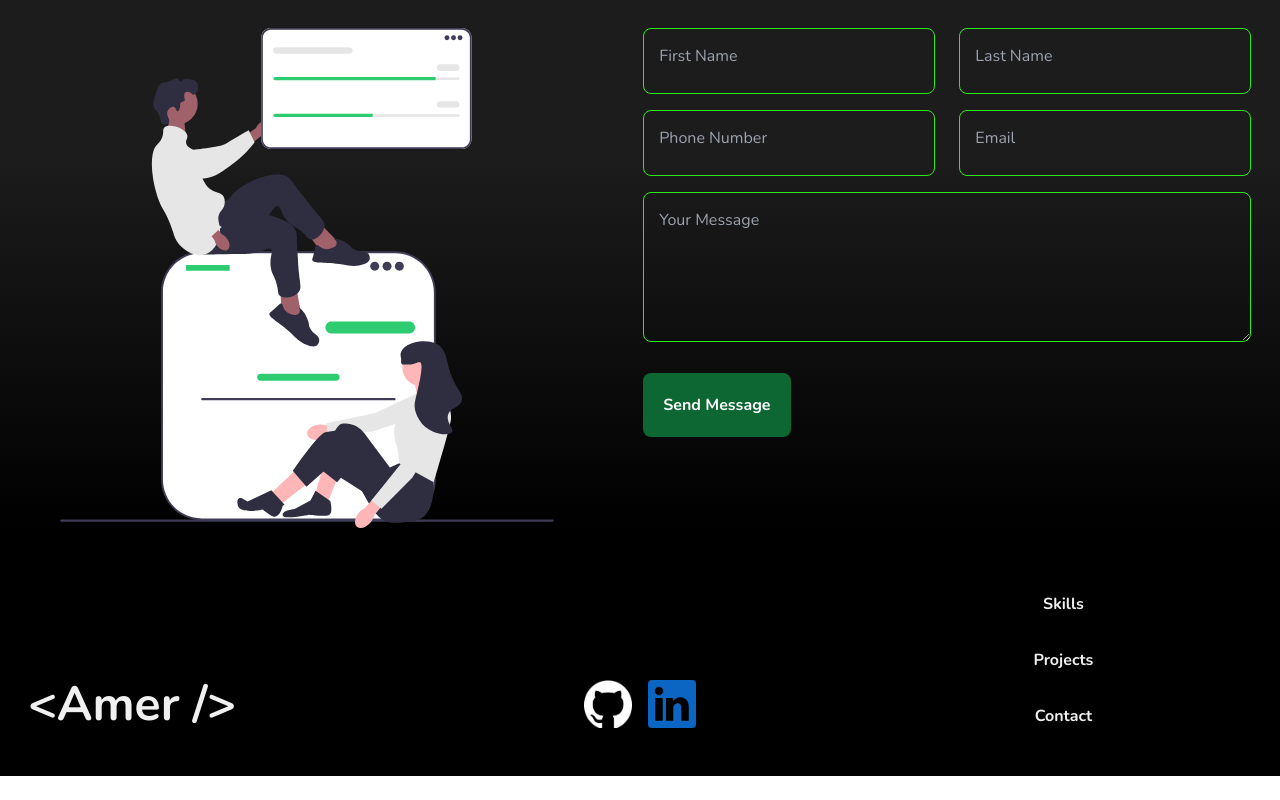
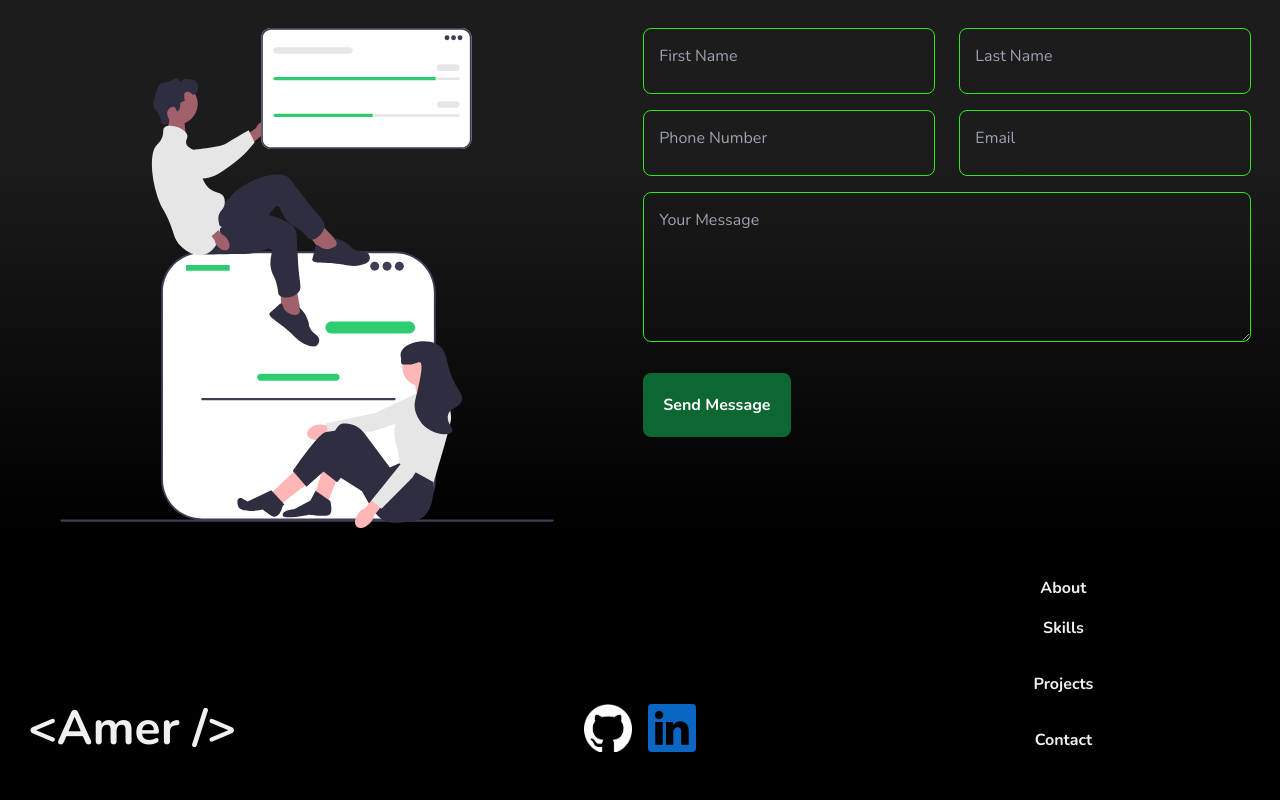
Before and after one commit to amerkulovic/Portfolio2.0, a React (Create React App) app: page / in a window 1280 px wide. Shown: the part 3656-4456 px from the top of the page. Before the commit the page ends 4432 px from the top, so only its background shows below. Built offline with nearby package versions, Linux system fonts and the light colour scheme; a web font is replaced by a local one.

Commit message:
added about link in the footer

```diff
--- a/src/components/Footer.tsx
+++ b/src/components/Footer.tsx
@@ -16,9 +16,9 @@ const Footer = () => {
         </a>
       </section>
       <ul className="flex flex-col w-[33%] items-center font-bold">
-        {/* <li className="px-4">
+        <li className="px-4">
           <a href="#about">About</a>
-        </li> */}
+        </li>
         <li className="py-4">
           <a href="#skills">Skills</a>
         </li>
```
